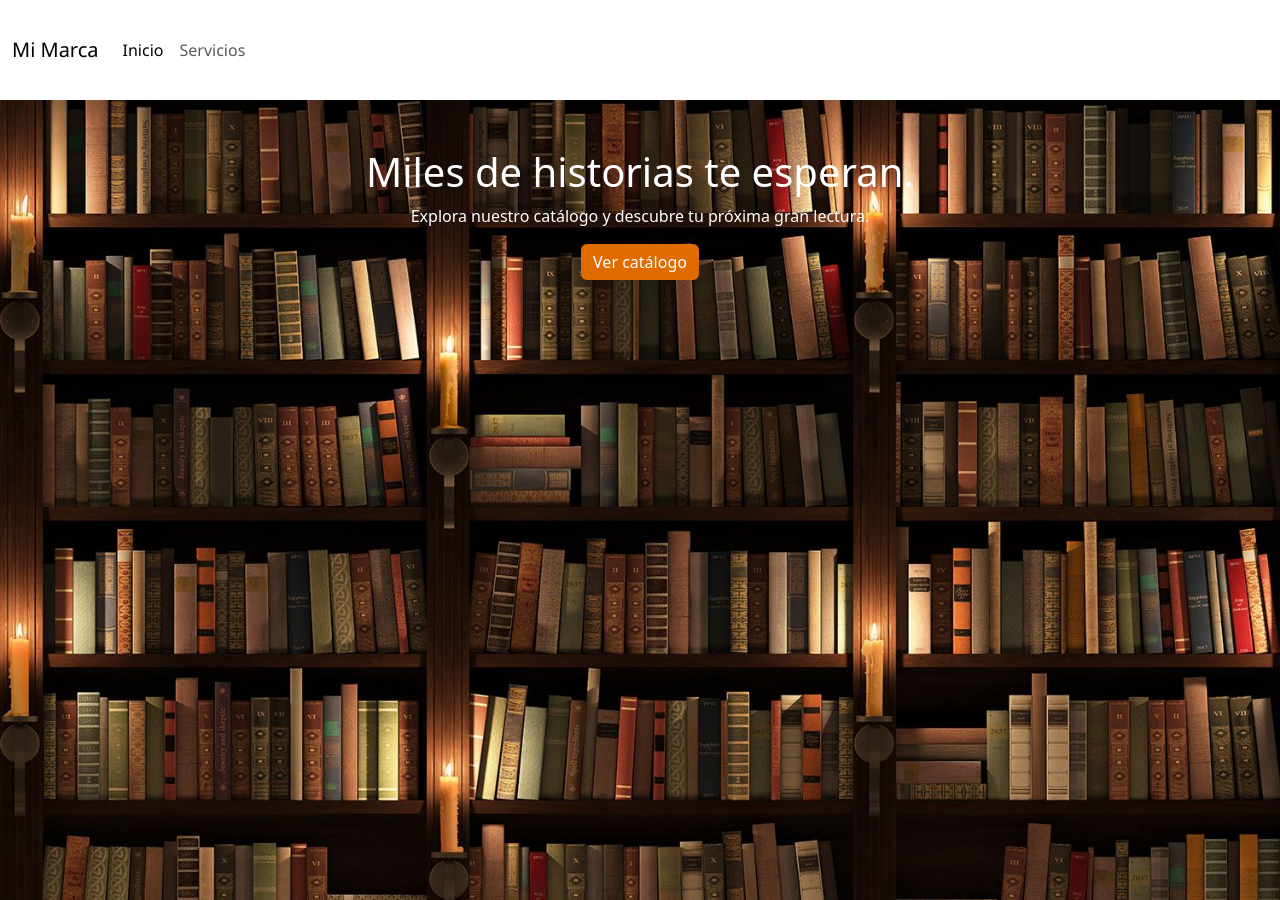
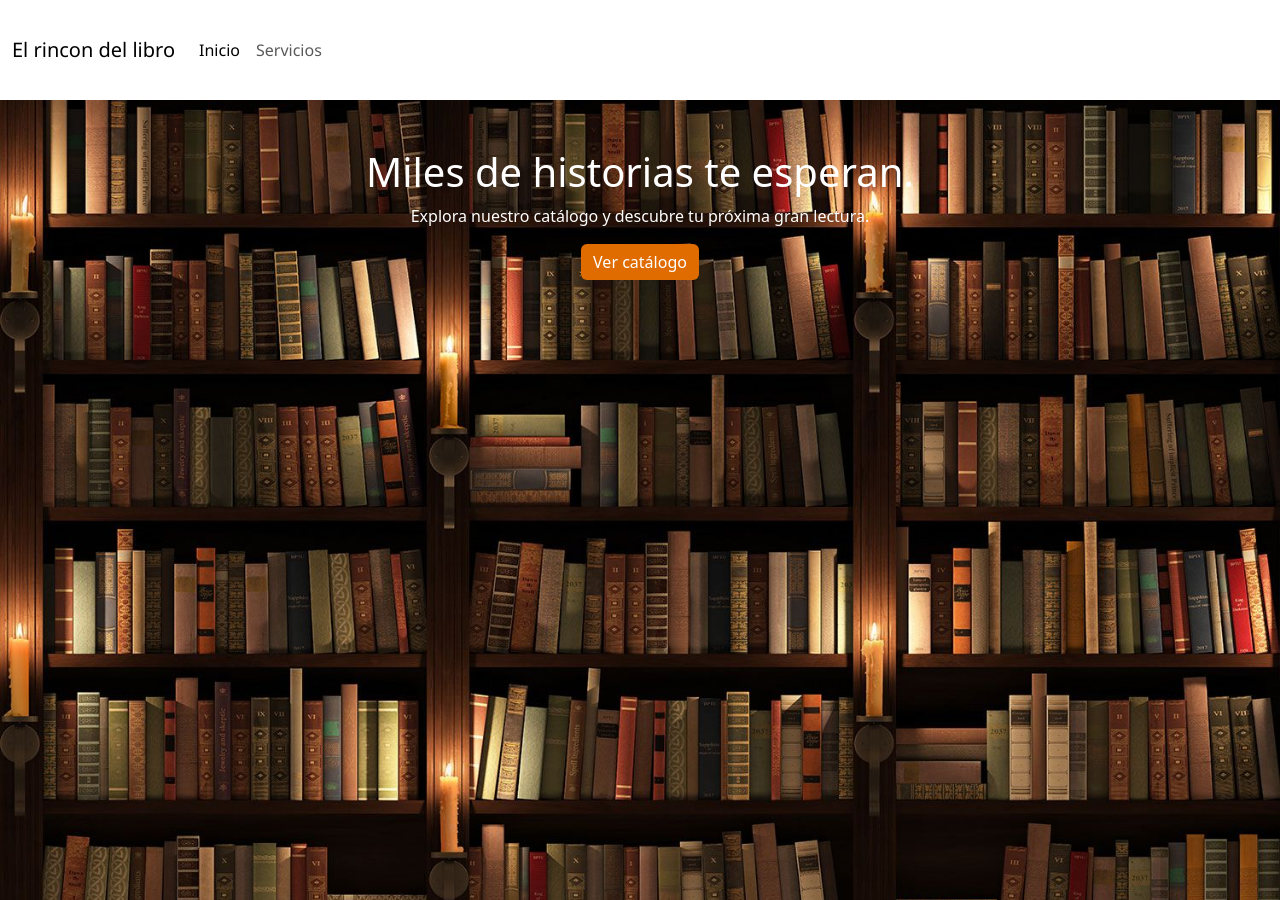
Before and after one commit to marimartinez17/Curso-de-nivelacion-Fullstack-UNET, a plain HTML site: page FRONTEND/BOOTSTRAP/index.html in a window 1280 px wide. Shown: the top 900 px of the page. Drawn offline with nearby package versions, Linux system fonts and the light colour scheme.

Commit message:
Update index.html

```diff
--- a/FRONTEND/BOOTSTRAP/index.html
+++ b/FRONTEND/BOOTSTRAP/index.html
@@ -12,7 +12,7 @@
         <!--NavBar-->
         <nav class="navbar navbar-expand-lg bg-transparent">
         <div class="container-fluid">
-            <a class="navbar-brand" href="#">Mi Marca</a>
+            <a class="navbar-brand" href="#">El rincon del libro</a>
             <button class="navbar-toggler" type="button" data-bs-toggle="collapse" data-bs-target="#navbarNav" aria-controls="navbarNav" aria-expanded="false" aria-label="Toggle navigation">
                 <span class="navbar-toggler-icon"></span>
             </button>
```
